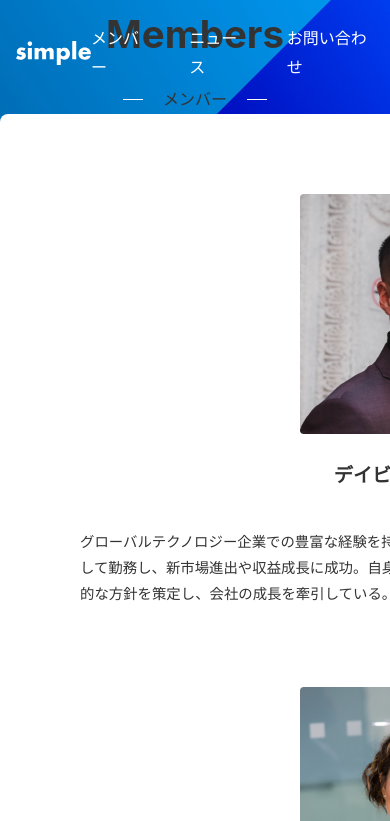
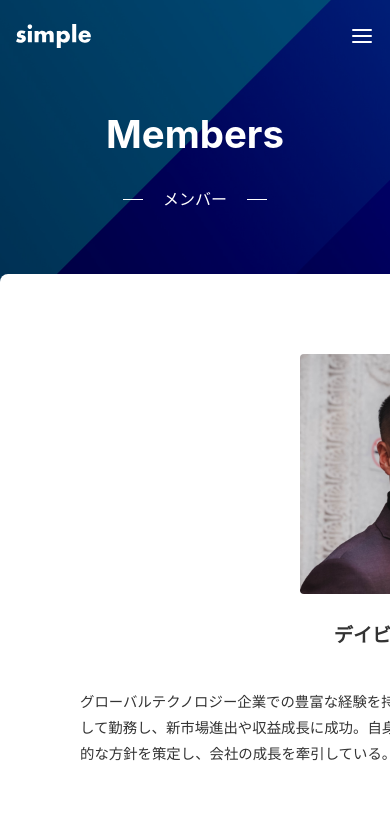
Before and after one commit to AokiMathew/my-next-project, a Next.js app: page /members in a window 390 px wide. Shown: the top 821 px of the page. Built offline with nearby package versions, Linux system fonts and the light colour scheme.

Commit message:
第4章まで完了

```diff
--- a/app/_components/Header/index.module.css
+++ b/app/_components/Header/index.module.css
@@ -17,12 +17,6 @@
     width: auto;
   }
 
-  .items{
-    display: flex;
-    color:#fff;
-    gap: 40px;
-  }
-
   @media (max-width: 640px) {
     .header {
       padding: 24px 16px 8px;
--- a/app/_components/Header/index.tsx
+++ b/app/_components/Header/index.tsx
@@ -1,6 +1,7 @@
 import styles from "./index.module.css";
 import Image from "next/image";
 import Link from "next/link";
+import Menu from "../Menu";
 
 export default function Header(){
     return(
@@ -15,19 +16,7 @@ export default function Header(){
                     priority
                 />
             </Link>
-            <nav>
-                <ul className={styles.items}>
-                    <li>
-                        <Link href="/members">メンバー</Link>
-                    </li>
-                    <li>
-                        <Link href="/news">ニュース</Link>
-                    </li>
-                    <li>
-                        <Link href="/contact">お問い合わせ</Link>
-                    </li>
-                </ul>
-            </nav>
+            <Menu />
         </header>
     )
 }
--- a/app/_components/Hero/index.tsx
+++ b/app/_components/Hero/index.tsx
@@ -8,7 +8,7 @@ type Props={
 
 export default function Hero({title,sub}:Props){
     return (
-        <section className={styles.top}>
+        <section className={styles.container}>
           <div>
             <h1 className={styles.title}>{title}</h1>
             <p className={styles.sub}>{sub}</p>
--- /dev/null
+++ b/app/_components/Menu/index.module.css
@@ -0,0 +1,44 @@
+.items{
+    display: flex;
+    color:#fff;
+    gap: 40px;
+  }
+
+  .button{
+    display:none;
+  }
+
+  @media(max-width:640px){
+    .nav{
+      display: none;
+    }
+
+    .nav.open{
+      display: block;
+      position: fixed;
+      top:0;
+      left: 0;
+      right: 0;
+      bottom: 0;
+      background-color: var(--color-bg-painted);
+      color: var(--color-text-unpainted);
+      padding: 24px 16px;
+    }
+
+    .items{
+      flex-direction: column;
+    }
+
+    .button{
+      display: flex;
+      background: none;
+      border: none;
+      cursor: pointer;
+    }
+
+    .close{
+      position: absolute;
+      top: 24px;
+      right: 16px;
+    }
+  }
--- /dev/null
+++ b/app/_components/Menu/index.tsx
@@ -0,0 +1,47 @@
+"use client";
+
+import Link from "next/link";
+import Image from "next/image";
+import { useState } from "react";
+import cx from "classnames";
+import styles from "./index.module.css"
+
+export default function Menu(){
+    const [isOpen,setOpen]=useState<boolean>(false);
+    const open=()=>setOpen(true);
+    const close=()=>setOpen(false);
+    return(
+        <div>
+            <nav className={cx(styles.nav,isOpen&& styles.open)}>
+                <ul className={styles.items}>
+                    <li>
+                        <Link href="/members">メンバー</Link>
+                    </li>
+                    <li>
+                        <Link href="/news">ニュース</Link>
+                    </li>
+                    <li>
+                        <Link href="/contact">お問い合わせ</Link>
+                    </li>
+                </ul>
+                <button className={cx(styles.button,styles.close)} onClick={close}>
+                    <Image
+                        src="/close.svg"
+                        alt="メニュー"
+                        width={24}
+                        height={24}
+                        priority
+                    />
+                </button>
+            </nav>
+            <button className={styles.button} onClick={open}>
+                <Image
+                    src="/menu.svg"
+                    alt="メニュー"
+                    width={24}
+                    height={24}
+                />
+            </button>
+        </div>
+    )
+}
```
Also changed, not shown: package.json (+5 -4 lines), 1 other file (tests, documents, lock files or other folders). Lines whose indentation alone changed are shown as unchanged.
